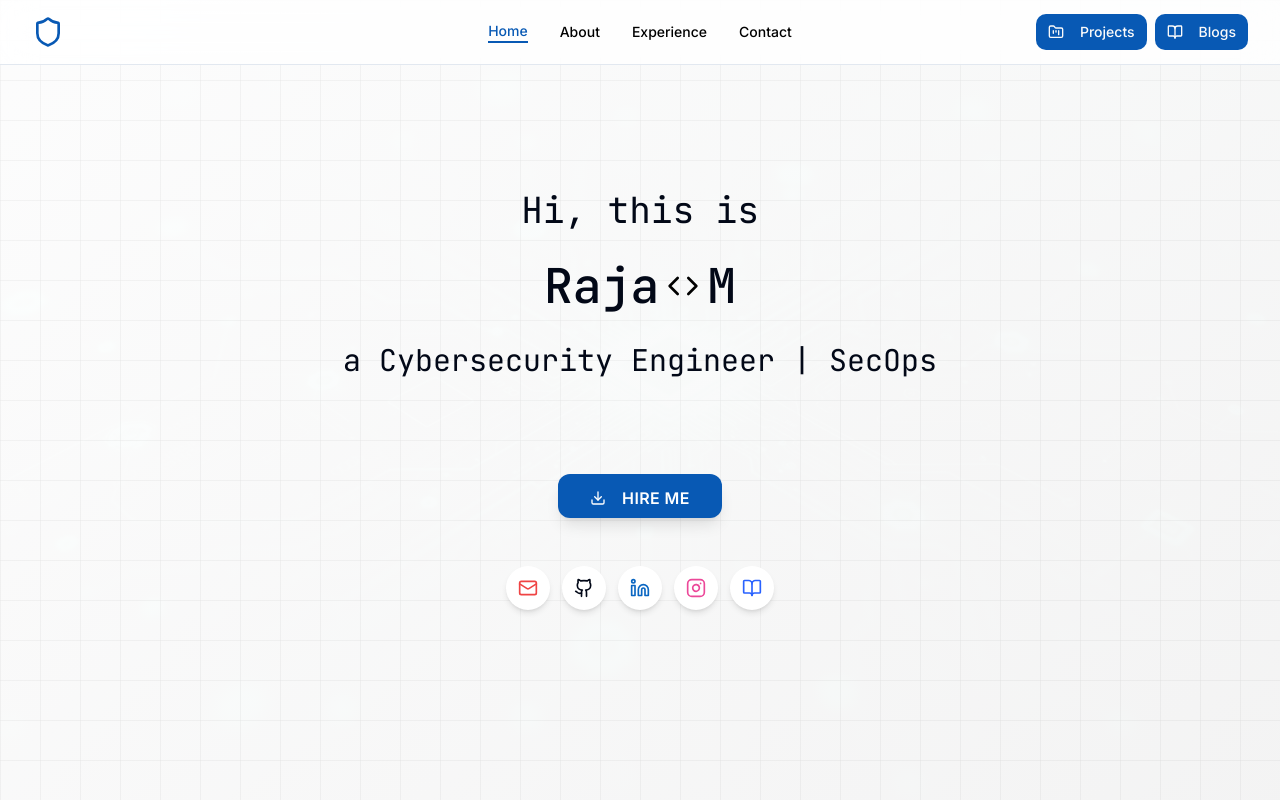
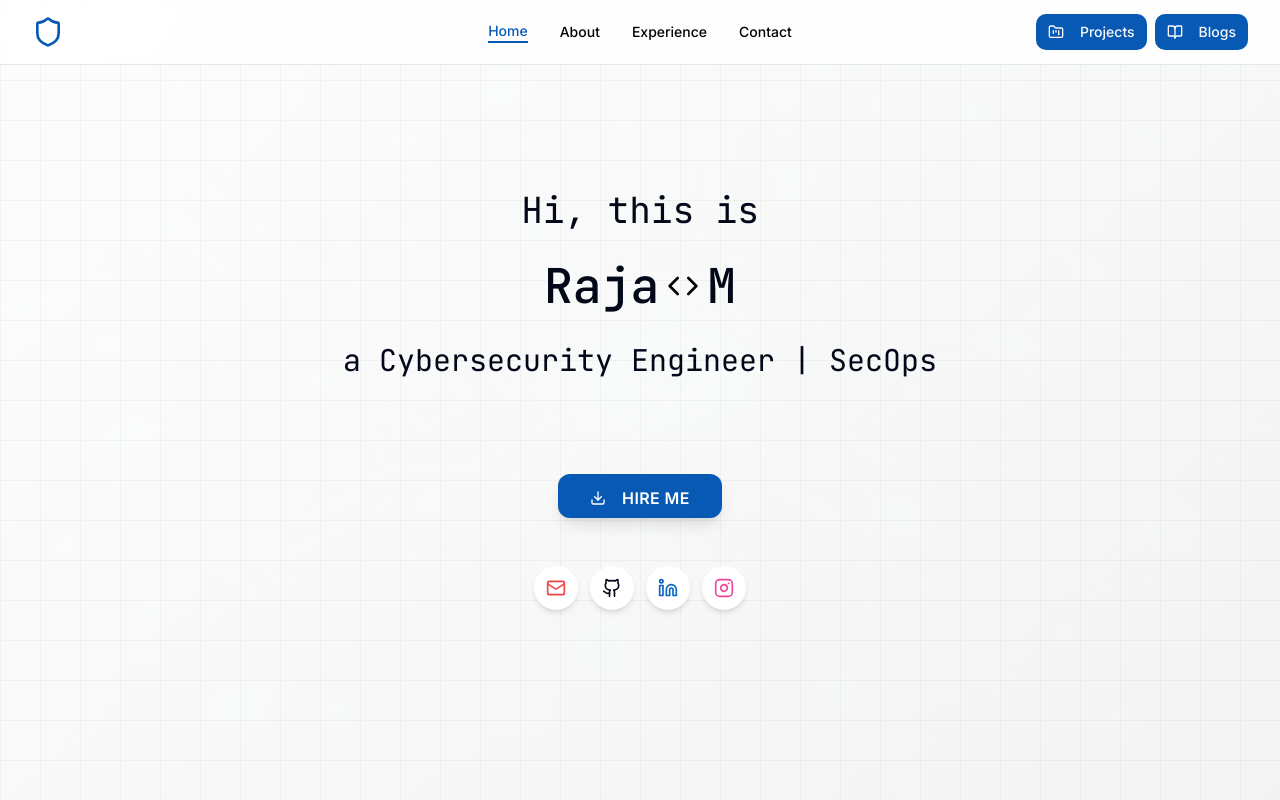
Before and after one commit to M-Raja/Portfolio, a React (Vite) app: page / in a window 1280 px wide. Shown: the top 800 px of the page. Built offline with nearby package versions, Linux system fonts and the light colour scheme.

Commit message:
Remove blog button next to Instagram in Hero section

```diff
--- a/src/components/Hero.tsx
+++ b/src/components/Hero.tsx
@@ -1,5 +1,5 @@
 import React from 'react';
-import { Download, Mail, Github, Linkedin, InstagramIcon, Code, BookOpen } from 'lucide-react';
+import { Download, Mail, Github, Linkedin, InstagramIcon, Code } from 'lucide-react';
 import { Button } from '@/components/ui/button';
 import heroBg from '@/assets/hero-bg.jpg';
 
@@ -69,10 +69,6 @@ const Hero = () => {
               className="rounded-full bg-white p-3 shadow-md hover:scale-110 hover:shadow-lg transition-transform">
               <InstagramIcon className="h-5 w-5 text-pink-500" />
             </a>
-            <a href="https://cyberblogz.hashnode.dev/" target="_blank" rel="noopener noreferrer" aria-label="Hashnode"
-              className="rounded-full bg-white p-3 shadow-md hover:scale-110 hover:shadow-lg transition-transform">
-              <BookOpen className="h-5 w-5 text-[#2962FF]" />
-            </a>
           </div>
         </div>
       </div>
```
